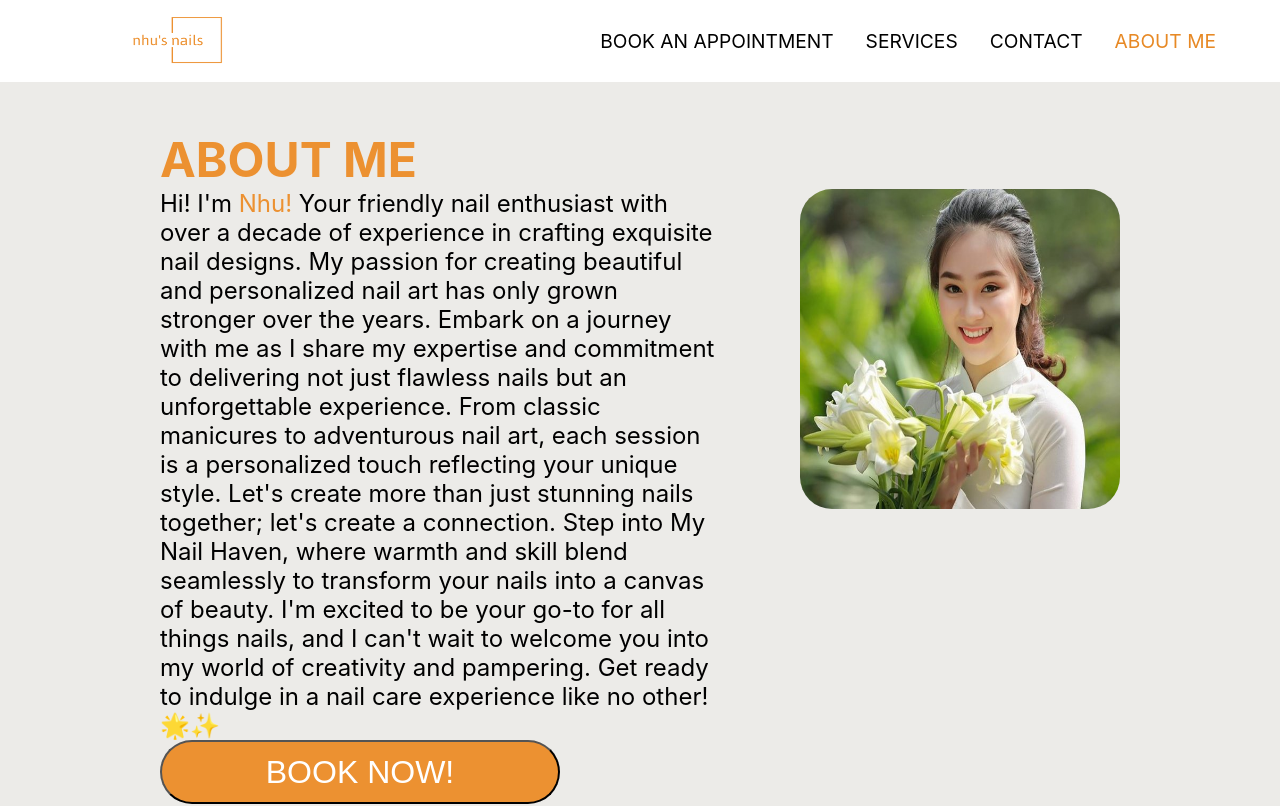
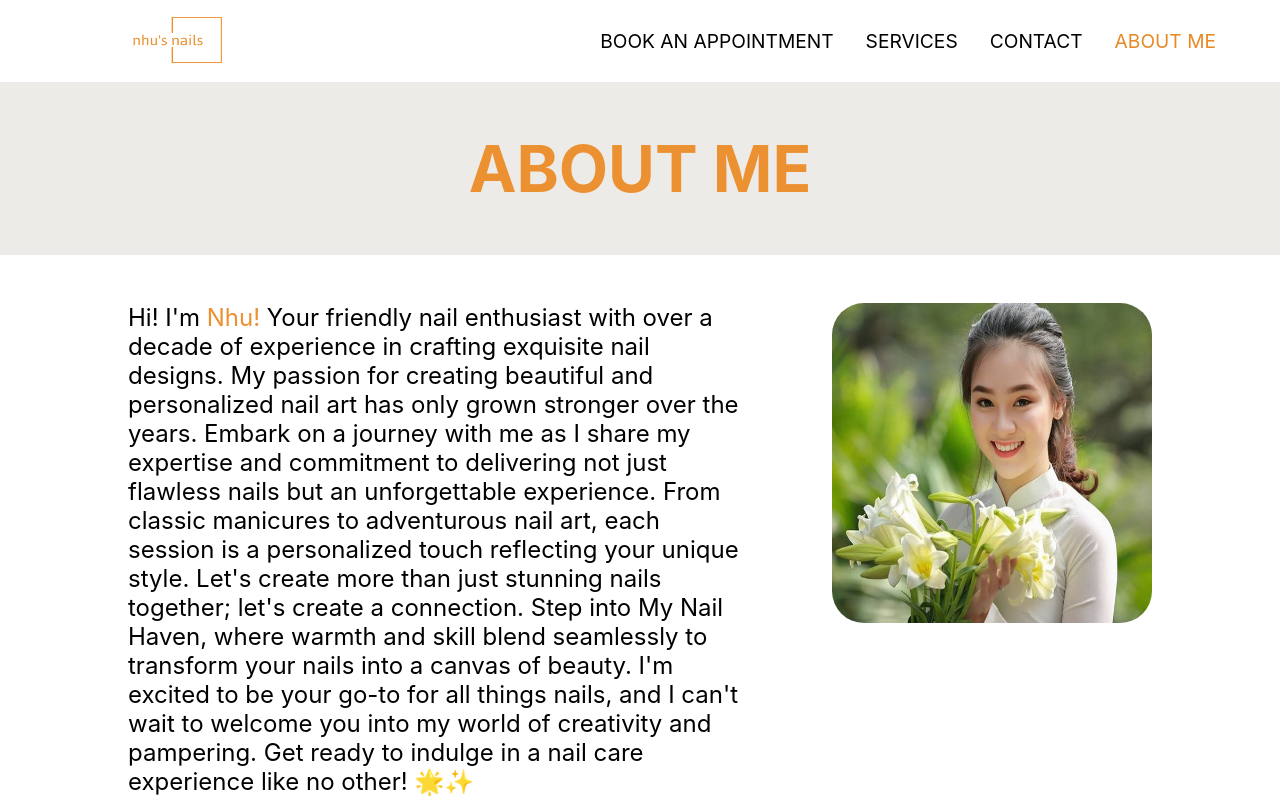
Before and after one commit to seunghan47/nhu_nail, a React (Create React App) app in the folder frontend/: page /About in a window 1280 px wide. Shown: the top 806 px of the page. Built offline with nearby package versions, Linux system fonts and the light colour scheme.

Commit message:
home/services update

```diff
--- a/frontend/src/pages/Aboutme.jsx
+++ b/frontend/src/pages/Aboutme.jsx
@@ -3,19 +3,22 @@ import Button from "../components/Button";
 
 const Aboutme = () => {
   return (
+    <div>
+      <div className={styles.title_section}>
+        <h1 className={styles.title}>About Me</h1>
+      </div>
       <div className={styles.about}>
-      <h1 className={styles.title}>About Me</h1>
         <div className={styles.flex_container}>
           <p className={styles.flex_item}>
             Hi! I'm <span className={styles.span}>Nhu!</span> Your friendly nail enthusiast with over a decade of
-          experience in crafting exquisite nail designs. My passion for creating beautiful and personalized nail art has
-          only grown stronger over the years. Embark on a journey with me as I share my expertise and commitment to
-          delivering not just flawless nails but an unforgettable experience. From classic manicures to adventurous nail
-          art, each session is a personalized touch reflecting your unique style. Let's create more than just stunning
-          nails together; let's create a connection. Step into My Nail Haven, where warmth and skill blend seamlessly to
-          transform your nails into a canvas of beauty. I'm excited to be your go-to for all things nails, and I can't
-          wait to welcome you into my world of creativity and pampering. Get ready to indulge in a nail care experience
-          like no other! 🌟✨
+            experience in crafting exquisite nail designs. My passion for creating beautiful and personalized nail art
+            has only grown stronger over the years. Embark on a journey with me as I share my expertise and commitment
+            to delivering not just flawless nails but an unforgettable experience. From classic manicures to adventurous
+            nail art, each session is a personalized touch reflecting your unique style. Let's create more than just
+            stunning nails together; let's create a connection. Step into My Nail Haven, where warmth and skill blend
+            seamlessly to transform your nails into a canvas of beauty. I'm excited to be your go-to for all things
+            nails, and I can't wait to welcome you into my world of creativity and pampering. Get ready to indulge in a
+            nail care experience like no other! 🌟✨
           </p>
           <img
             className={styles.vietnamese}
@@ -24,6 +27,7 @@ const Aboutme = () => {
           />
         </div>
         <Button>Book now!</Button>
+      </div>
     </div>
   );
 };
--- a/frontend/src/pages/Aboutme.module.css
+++ b/frontend/src/pages/Aboutme.module.css
@@ -1,11 +1,16 @@
 .about {
+  padding: 3rem 8rem;
+  font-size: 1.5rem;
+  background-color: white;
+}
+
+.title_section {
   padding: 3rem 10rem;
-  font-size: 1.5rem;
+  text-align: center;
   background-color: rgb(236, 235, 232);
 }
-
 .title {
-  font-size: 3rem;
+  font-size: 4rem;
   color: #ec9131;
   text-transform: uppercase;
 }
@@ -13,7 +18,7 @@
 .flex_container {
   display: flex;
   justify-content: space-evenly;
-  /* flex-wrap: wrap; */
+  margin-bottom: 2rem;
 }
 
 .flex_container img {
--- a/frontend/src/pages/Home.jsx
+++ b/frontend/src/pages/Home.jsx
@@ -27,25 +27,10 @@ const Home = () => {
         />
       </div>
       <HomeAbout />
-      {/* <div className={styles.home}>
-        <h1>
-          Hi, I'm Nhu! Welcome to my <span className={styles.span}>NAIL SHOP!</span>
-        </h1>
-        <p>
-          Discover the art of beautiful nails with my expert services, including pedicures, manicures, nail extensions,
-          and stunning nail art. I have also been doing lots of leashes and you can call and apply for that separately
-          if you would like !
-          <br />
-          <br />
-          <span className={styles.service_span}>
-            <Link to='/Services'>Services I Offer</Link>
-          </span>
-        </p>
-      </div> */}
       <HomeServices />
       <div className={styles.book}>
-        <h1>
-          <span className={styles.wait}>What Are You Waiting For</span>
+        <h1 style={{ marginBottom: "2rem" }}>
+          <span className={styles.wait}>What Are You Waiting For !!</span>
           <br />
           Book an Appointment Now !
         </h1>
--- a/frontend/src/pages/Services.module.css
+++ b/frontend/src/pages/Services.module.css
@@ -7,7 +7,7 @@
 .services h1 {
   font-size: 4rem;
   color: #ec9131;
-  font-family: "Single Day", cursive;
+  /* font-family: "Single Day", cursive; */
 }
 
 .services p {
```
Lines whose indentation alone changed are shown as unchanged.
